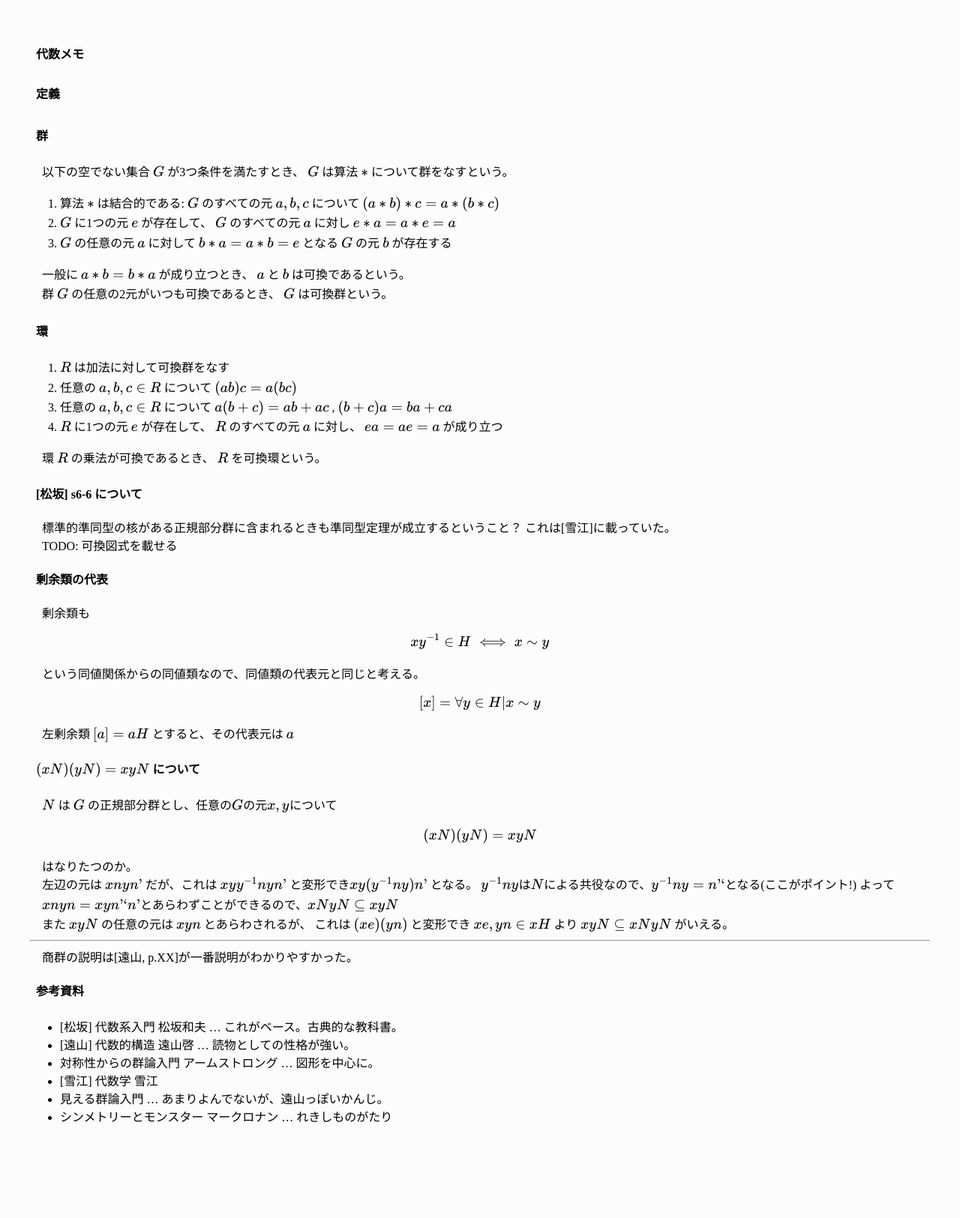
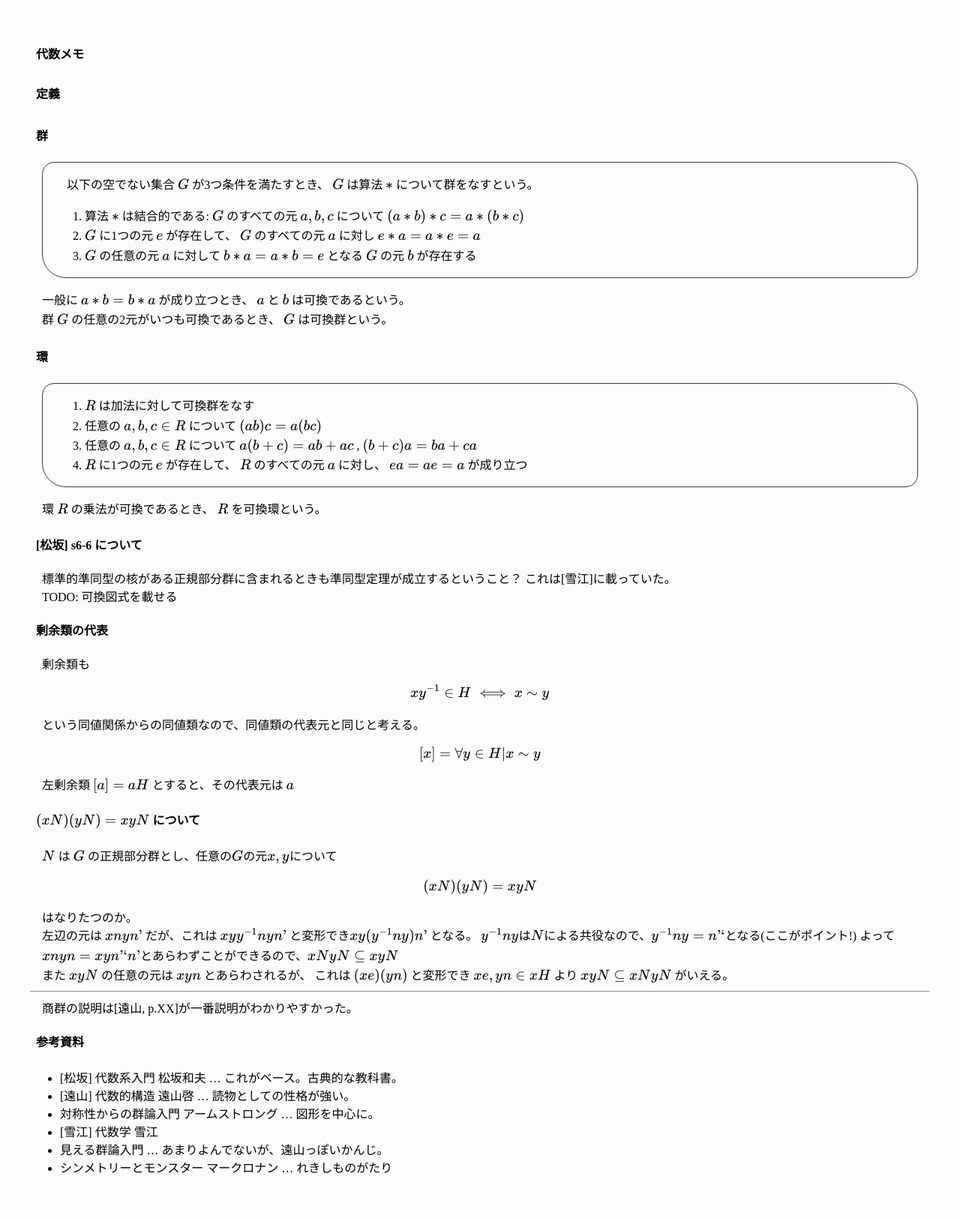
Before and after one commit to f6o/f6o.github.io, a Jekyll site: the page built from algebra.md, in a window 1280 px wide. Shown: the whole page at 75% size. Built offline with Jekyll 4.4.1, drawn with Linux system fonts in a browser that asks for light colours; our own code applies the rules of GitHub Pages for plain Markdown files; before the commit the page ends 1557 px from its top, so only the background shows below that.

Commit message:
css: define .def

```diff
--- a/css/default.css
+++ b/css/default.css
@@ -31,3 +31,20 @@ article.post > p, article.post pre {
 }
 
 footer { text-align : right; }
+
+div.def {
+    margin: 1em;
+    padding: 1em;
+    border-style: solid;
+    border-width: thin;
+    border-color: #3d3d3d;
+    border-radius: 1em 2em;
+}
+
+div.def ul, div.def ol {
+    margin : 0;
+}
+
+div.def p + ol, div.def p + ul {
+    margin-top: 1em;
+}
```
